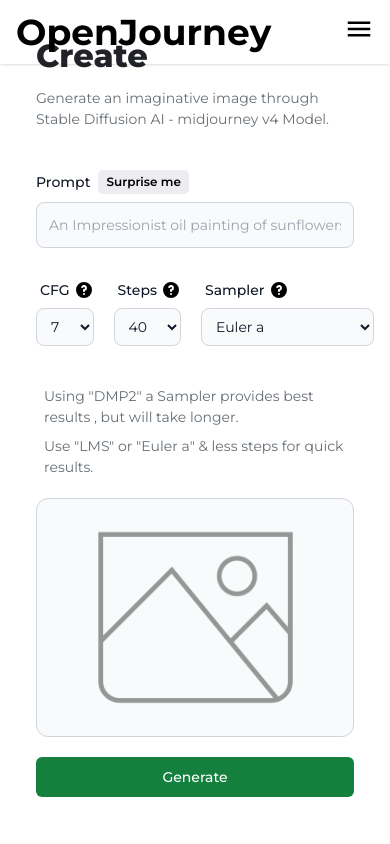
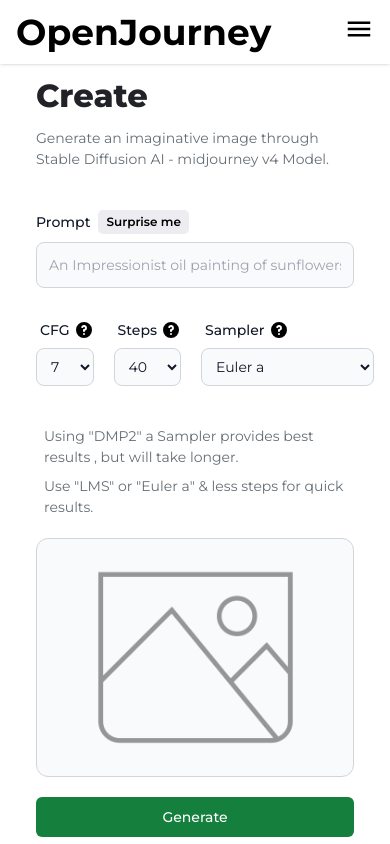
Before and after one commit to Saransh29/Openjourney, a Next.js app: page / in a window 390 px wide. Shown: the top 844 px of the page. Built offline with nearby package versions, Linux system fonts and the light colour scheme.

Commit message:
fixed top padding for mobile

```diff
--- a/main/components/CreatePost.js
+++ b/main/components/CreatePost.js
@@ -107,7 +107,7 @@
   };
 
   return (
-    <section className="md:px-10 mx-auto">
+    <section className="pt-10 md:px-10 mx-auto">
 
       <form className="px-3 mt-8 " onSubmit={handleSubmit}>
         <div className="flex flex-col lg:flex-row gap-5 justify-between">
```
